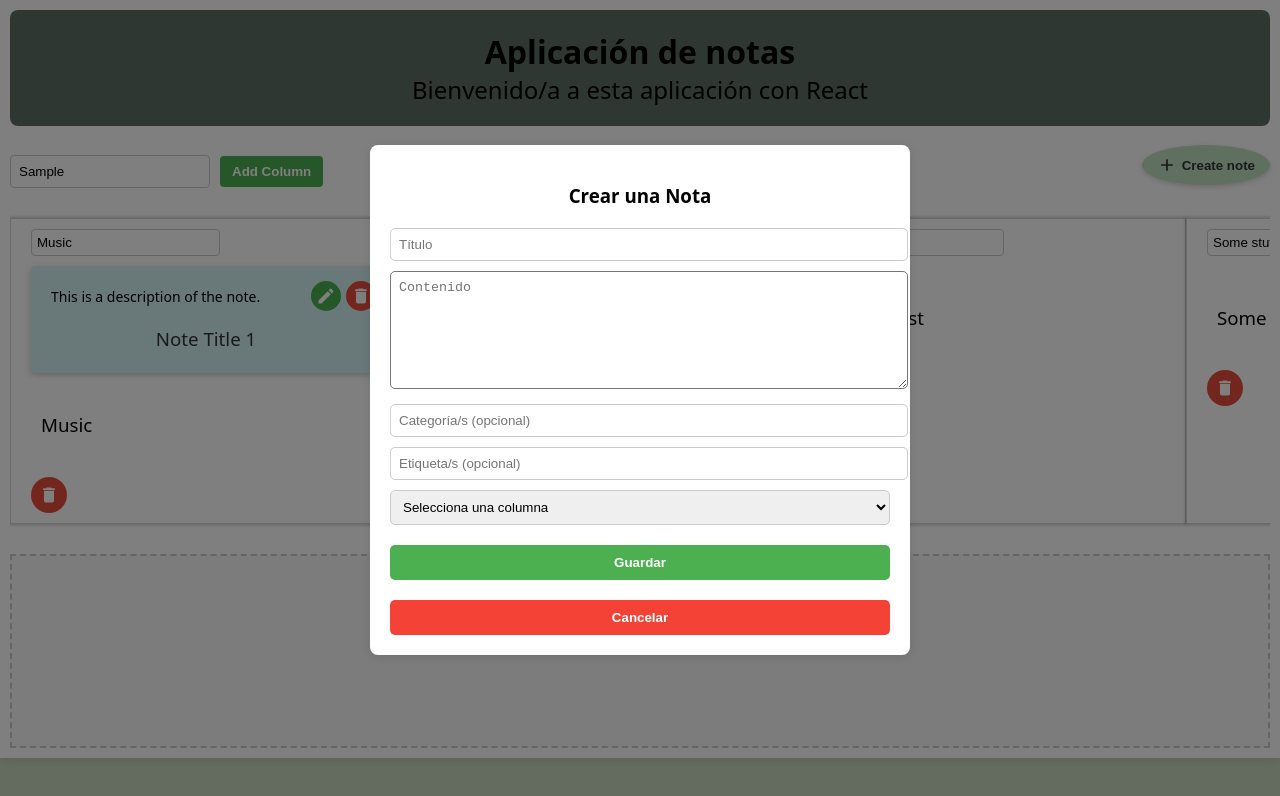
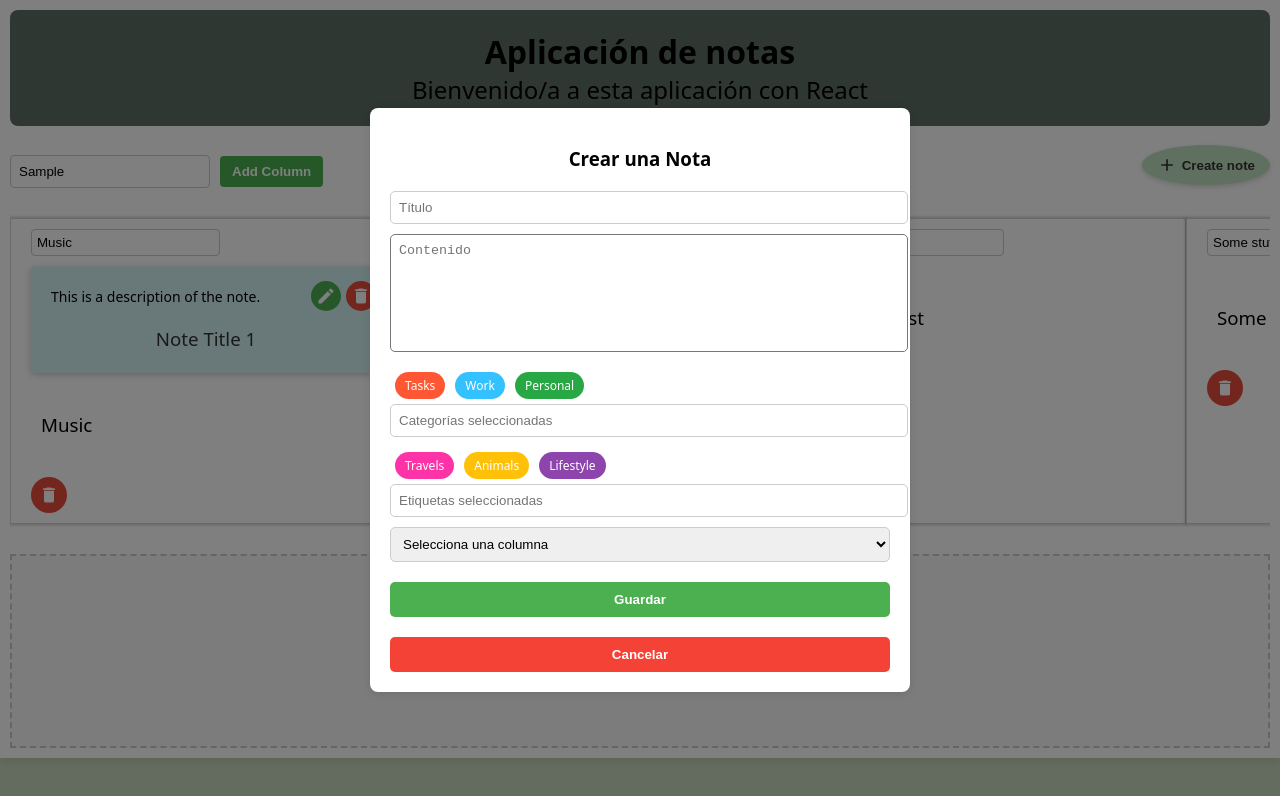
Before and after one commit to CarlosPaz64/Primer-Parcial---Desarrollo-de-Aplicaciones-Web, a React (Vite) app: page / in a window 1280 px wide. Both pictures are taken after typing "Sample" into the empty fields and a click on the button "Create note". Shown: the top 796 px of the page. Built offline with nearby package versions, Linux system fonts and the light colour scheme.

Commit message:
Arreglo del z index
Complejas correcciones para el drag and drop de las notas

```diff
--- a/src/dashboard.tsx
+++ b/src/dashboard.tsx
@@ -18,7 +18,6 @@ const Kanban: React.FC = () => {
   const { state, dispatch } = useContext(KanbanContext);
   const [isCreateModalOpen, setIsCreateModalOpen] = useState(false);
   const [isEditModalOpen, setIsEditModalOpen] = useState(false);
-  const [currentNoteContent, setCurrentNoteContent] = useState('');
   const [currentNote, setCurrentNote] = useState<Note | null>(null);
 
   const onDragEnd = (result: DropResult) => {
@@ -58,18 +57,12 @@ const Kanban: React.FC = () => {
   };
 
   const handleEditNote = (note: Note) => {
-    setCurrentNoteContent(note.content);
     setCurrentNote(note);
     setIsEditModalOpen(true);
   };
 
-  const handleSaveNote = (newContent: string) => {
+  const handleSaveNote = (updatedNote: Note) => {
     if (currentNote) {
-      const updatedNote: Note = {
-        ...currentNote,
-        content: newContent,
-      };
-
       const column = state.columns.find((col) =>
         col.notes.some((note) => note.id === currentNote.id)
       );
@@ -129,6 +122,8 @@ const Kanban: React.FC = () => {
           style={{
             display: 'flex',
             overflowX: 'auto', // Hacer scrollable horizontal
+            zIndex: '0',
+            position: 'relative',
             padding: '10px 0', // Espacio para facilitar el scroll
           }}
         >
@@ -140,6 +135,7 @@ const Kanban: React.FC = () => {
                 style={{
                   display: 'flex',
                   position: 'relative',
+                  zIndex: '0',
                 }}
               >
                 {state.columns.map((column, index) => (
@@ -152,7 +148,7 @@ const Kanban: React.FC = () => {
                         className="paper"
                         style={{
                           ...provided.draggableProps.style,
-                          zIndex: snapshot.isDragging ? 1000 : 1, // Asegura que la columna esté en primer plano al arrastrar
+                          zIndex: snapshot.isDragging ? 1000 : 'auto', // Asegura que la columna esté en primer plano al arrastrar
                         }}
                       >
                         <EditableInput
@@ -265,7 +261,7 @@ const Kanban: React.FC = () => {
           isOpen={isEditModalOpen}
           onClose={() => setIsEditModalOpen(false)}
           onSaveNote={handleSaveNote}
-          initialContent={currentNoteContent}
+          note={currentNote} // Pasa la nota completa al modal
         />
       )}
     </div>
--- a/src/draggable/NoteCard.tsx
+++ b/src/draggable/NoteCard.tsx
@@ -40,7 +40,7 @@ const NoteCard: React.FC<NoteCardProps> = ({ note, index, onEditNote, onDeleteNo
             display: 'flex',
             flexDirection: 'column',
             gap: '8px',
-            zIndex: snapshot.isDragging ? 1 : 'auto', // Controla la superposición
+            zIndex: snapshot.isDragging ? 1 : 1, // Controla la superposición
             position: snapshot.isDragging ? 'fixed' : 'relative', // Usa posición fija solo cuando se arrastra
             minWidth: '150px', // Tamaño pequeño ajustable
             lineHeight: '1.5',
--- /dev/null
+++ b/src/modal/CategoriesModal.tsx
@@ -0,0 +1,54 @@
+// CategoriesModal.tsx
+import React, { useMemo } from 'react';
+import styled from 'styled-components';
+
+const CategoryBadge = styled.div<{ color: string }>`
+  display: inline-block;
+  padding: 5px 10px;
+  margin: 5px;
+  border-radius: 15px;
+  background-color: ${({ color }) => color};
+  color: white;
+  font-size: 12px;
+  cursor: pointer;
+`;
+
+interface CategoriesModalProps {
+  selectedCategories: string[];
+  setSelectedCategories: (categories: string[]) => void;
+}
+
+const categories = [
+  { name: 'Tasks', color: '#FF5733' },
+  { name: 'Work', color: '#33C1FF' },
+  { name: 'Personal', color: '#28A745' },
+];
+
+const CategoriesModal: React.FC<CategoriesModalProps> = ({
+  selectedCategories,
+  setSelectedCategories,
+}) => {
+  const renderedCategories = useMemo(
+    () =>
+      categories.map((category) => (
+        <CategoryBadge
+          key={category.name}
+          color={category.color}
+          onClick={() =>
+            setSelectedCategories(
+              selectedCategories.includes(category.name)
+                ? selectedCategories.filter((c) => c !== category.name)
+                : [...selectedCategories, category.name]
+            )
+          }
+        >
+          {category.name}
+        </CategoryBadge>
+      )),
+    [selectedCategories, setSelectedCategories]
+  );
+
+  return <div>{renderedCategories}</div>;
+};
+
+export default CategoriesModal;
--- a/src/modal/CreateNoteModal.tsx
+++ b/src/modal/CreateNoteModal.tsx
@@ -2,6 +2,8 @@
 import React, { useState } from 'react';
 import styled from 'styled-components';
 import { motion, AnimatePresence } from 'framer-motion';
+import CategoriesModal from './CategoriesModal';
+import TagsModal from './TagsModal';
 
 const ModalOverlay = styled(motion.div)`
   position: fixed;
@@ -52,8 +54,8 @@ const CreateNoteModal: React.FC<CreateNoteModalProps> = ({
 }) => {
   const [title, setTitle] = useState('');
   const [content, setContent] = useState('');
-  const [category, setCategory] = useState('');
-  const [tags, setTags] = useState('');
+  const [selectedCategories, setSelectedCategories] = useState<string[]>([]);
+  const [selectedTags, setSelectedTags] = useState<string[]>([]);
   const [selectedColumn, setSelectedColumn] = useState('');
 
   const handleAddNote = () => {
@@ -64,8 +66,8 @@ const CreateNoteModal: React.FC<CreateNoteModalProps> = ({
     onAddNote(content, selectedColumn);
     setTitle('');
     setContent('');
-    setCategory('');
-    setTags('');
+    setSelectedCategories([]);
+    setSelectedTags([]);
     setSelectedColumn('');
     onClose();
   };
@@ -103,21 +105,30 @@ const CreateNoteModal: React.FC<CreateNoteModalProps> = ({
                 padding: '8px',
                 borderRadius: '5px',
                 minHeight: '100px',
-                resize: 'vertical',
+                resize: 'none',
               }}
             />
+            {/* Componente de categorías */}
+            <CategoriesModal
+              selectedCategories={selectedCategories}
+              setSelectedCategories={setSelectedCategories}
+            />
+            {/* Área que muestra las categorías seleccionadas */}
             <input
               type="text"
-              placeholder="Categoría/s (opcional)"
-              value={category}
-              onChange={(e) => setCategory(e.target.value)}
+              readOnly
+              value={selectedCategories.join(', ')}
+              placeholder="Categorías seleccionadas"
               style={{ marginBottom: '10px', width: '100%', padding: '8px', borderRadius: '5px' }}
             />
+            {/* Componente de etiquetas */}
+            <TagsModal selectedTags={selectedTags} setSelectedTags={setSelectedTags} />
+            {/* Área que muestra las etiquetas seleccionadas */}
             <input
               type="text"
-              placeholder="Etiqueta/s (opcional)"
-              value={tags}
-              onChange={(e) => setTags(e.target.value)}
+              readOnly
+              value={selectedTags.join(', ')}
+              placeholder="Etiquetas seleccionadas"
               style={{ marginBottom: '10px', width: '100%', padding: '8px', borderRadius: '5px' }}
             />
             <select
--- a/src/modal/EditNoteModal.tsx
+++ b/src/modal/EditNoteModal.tsx
@@ -2,6 +2,9 @@
 import React, { useState, useEffect } from 'react';
 import styled from 'styled-components';
 import { motion, AnimatePresence } from 'framer-motion';
+import CategoriesModal from './CategoriesModal';
+import TagsModal from './TagsModal';
+import { Note } from '../context-reducer/KanbanContext'; // Importa el tipo Note
 
 const ModalOverlay = styled(motion.div)`
   position: fixed;
@@ -40,28 +43,42 @@ const modalContentVariants = {
 interface EditNoteModalProps {
   isOpen: boolean;
   onClose: () => void;
-  onSaveNote: (content: string) => void;
-  initialContent: string;
+  onSaveNote: (updatedNote: Note) => void;
+  note: Note | null;
 }
 
 const EditNoteModal: React.FC<EditNoteModalProps> = ({
   isOpen,
   onClose,
   onSaveNote,
-  initialContent,
+  note,
 }) => {
-  const [title, setTitle] = useState('');
-  const [content, setContent] = useState(initialContent);
-  const [category, setCategory] = useState('');
-  const [tags, setTags] = useState('');
+  const [title, setTitle] = useState(note?.title || '');
+  const [content, setContent] = useState(note?.content || '');
+  const [selectedCategories, setSelectedCategories] = useState<string[]>(note?.category ? [note.category] : []);
+  const [selectedTags, setSelectedTags] = useState<string[]>(note?.tags || []);
 
   useEffect(() => {
-    setContent(initialContent);
-  }, [initialContent]);
+    if (note) {
+      setTitle(note.title);
+      setContent(note.content);
+      setSelectedCategories(note.category ? [note.category] : []);
+      setSelectedTags(note.tags || []);
+    }
+  }, [note]);
 
   const handleSaveNote = () => {
-    onSaveNote(content);
-    onClose();
+    if (note) {
+      const updatedNote: Note = {
+        ...note,
+        title,
+        content,
+        category: selectedCategories[0] || '',
+        tags: selectedTags,
+      };
+      onSaveNote(updatedNote);
+      onClose();
+    }
   };
 
   return (
@@ -99,23 +116,28 @@ const EditNoteModal: React.FC<EditNoteModalProps> = ({
                 padding: '8px',
                 borderRadius: '5px',
                 minHeight: '100px',
-                resize: 'vertical',
+                resize: 'none',
               }}
             />
             <input
               type="text"
-              placeholder="Categoría/s (opcional)"
-              value={category}
-              onChange={(e) => setCategory(e.target.value)}
+              readOnly
+              value={selectedCategories.join(', ')}
+              placeholder="Categorías seleccionadas"
               style={{ marginBottom: '10px', width: '100%', padding: '8px', borderRadius: '5px' }}
+            />
+            <CategoriesModal
+              selectedCategories={selectedCategories}
+              setSelectedCategories={setSelectedCategories}
             />
             <input
               type="text"
-              placeholder="Etiqueta/s (opcional)"
-              value={tags}
-              onChange={(e) => setTags(e.target.value)}
+              readOnly
+              value={selectedTags.join(', ')}
+              placeholder="Etiquetas seleccionadas"
               style={{ marginBottom: '10px', width: '100%', padding: '8px', borderRadius: '5px' }}
             />
+            <TagsModal selectedTags={selectedTags} setSelectedTags={setSelectedTags} />
             <button
               onClick={handleSaveNote}
               style={{
--- /dev/null
+++ b/src/modal/TagsModal.tsx
@@ -0,0 +1,51 @@
+// TagsModal.tsx
+import React, { useMemo } from 'react';
+import styled from 'styled-components';
+
+const TagBadge = styled.div<{ color: string }>`
+  display: inline-block;
+  padding: 5px 10px;
+  margin: 5px;
+  border-radius: 15px;
+  background-color: ${({ color }) => color};
+  color: white;
+  font-size: 12px;
+  cursor: pointer;
+`;
+
+interface TagsModalProps {
+  selectedTags: string[];
+  setSelectedTags: (tags: string[]) => void;
+}
+
+const tags = [
+  { name: 'Travels', color: '#FF33A8' },
+  { name: 'Animals', color: '#FFC107' },
+  { name: 'Lifestyle', color: '#8E44AD' },
+];
+
+const TagsModal: React.FC<TagsModalProps> = ({ selectedTags, setSelectedTags }) => {
+  const renderedTags = useMemo(
+    () =>
+      tags.map((tag) => (
+        <TagBadge
+          key={tag.name}
+          color={tag.color}
+          onClick={() =>
+            setSelectedTags(
+              selectedTags.includes(tag.name)
+                ? selectedTags.filter((t) => t !== tag.name)
+                : [...selectedTags, tag.name]
+            )
+          }
+        >
+          {tag.name}
+        </TagBadge>
+      )),
+    [selectedTags, setSelectedTags]
+  );
+
+  return <div>{renderedTags}</div>;
+};
+
+export default TagsModal;
```
